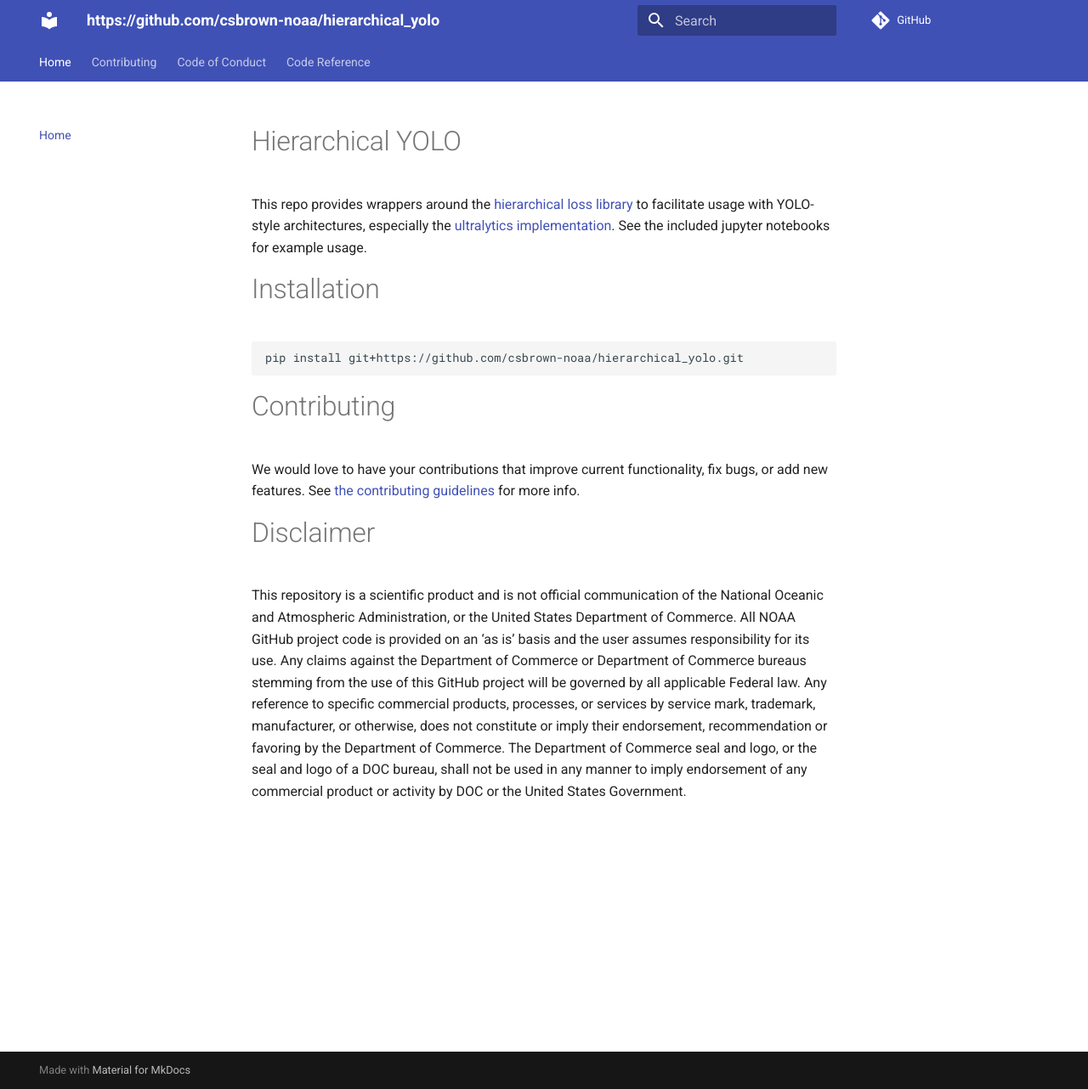
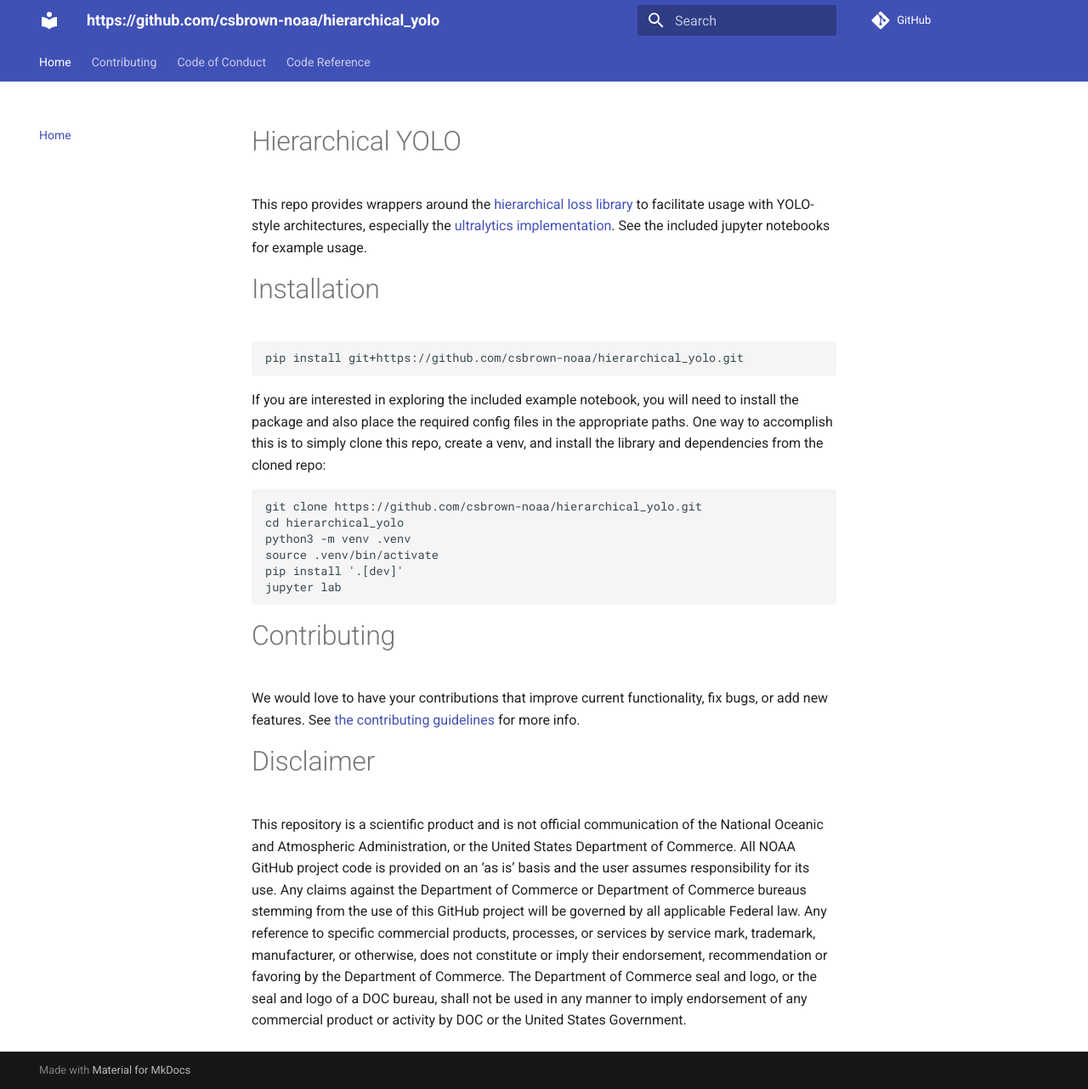
Before and after one commit to csbrown-noaa/hierarchical_yolo, an MkDocs documentation site: the page built from docs/README.md, in a window 1280 px wide and 1282 px high. Shown: the whole window at 85% size. Built offline with MkDocs 1.6.1 and Material for MkDocs 9.7.7, drawn with Linux system fonts in a browser that asks for light colours; comment, search, counter and statistics services are not loaded.

Commit message:
updating README to reflect how to use the notebook

```diff
--- a/docs/README.md
+++ b/docs/README.md
@@ -6,6 +6,15 @@ This repo provides wrappers around the [hierarchical loss library](https://csbro
 # Installation
 
     pip install git+https://github.com/csbrown-noaa/hierarchical_yolo.git
+
+If you are interested in exploring the included example notebook, you will need to install the package and also place the required config files in the appropriate paths.  One way to accomplish this is to simply clone this repo, create a venv, and install the library and dependencies from the cloned repo:
+
+    git clone https://github.com/csbrown-noaa/hierarchical_yolo.git
+    cd hierarchical_yolo
+    python3 -m venv .venv
+    source .venv/bin/activate
+    pip install '.[dev]'
+    jupyter lab
 
 # Contributing
 
```
